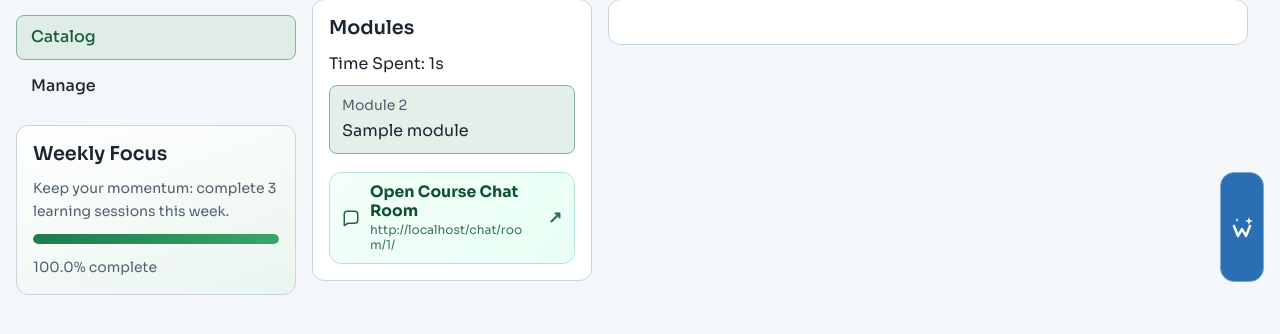
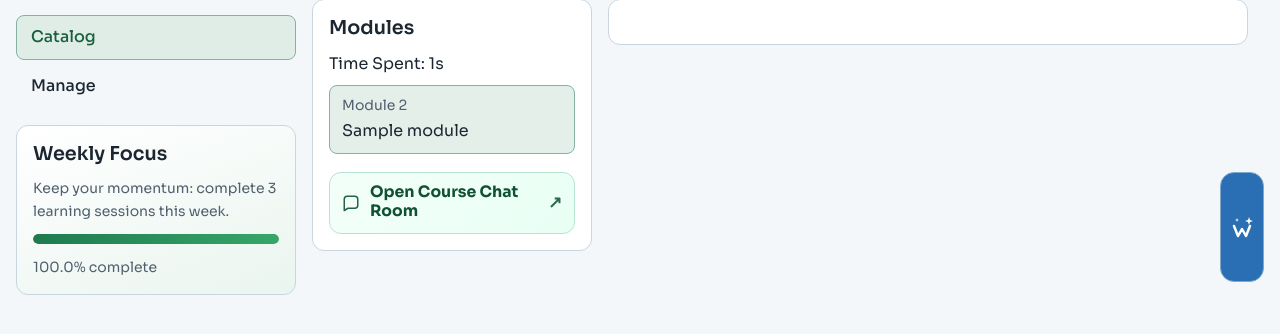
Before and after one commit to worku404/e-learning, a Django app: page /students/course/1/ in a window 1280 px wide. Shown: the part 173-507 px from the top of the page. Run offline with Django 5.2, Linux system fonts and the light colour scheme; a user stored in the database is signed in; tables that the repository leaves empty hold one stand-in row (values such as "Sample post"); parts of the project's set-up code (start-up, migrations or seed data) failed here and were passed over.

Commit message:
fix chatlink

```diff
--- a/edu/students/templates/students/course/detail.html
+++ b/edu/students/templates/students/course/detail.html
@@ -46,7 +46,6 @@
                     <span class="course-chat-link__text">
                         <span class="course-chat-link__title">Open Course Chat Room</span>
                         <span class="course-chat-link__path">
-                        {{ request.scheme }}://{{ request.get_host }}{% url 'chat:course_chat_room' object.id %}
                         </span>
                     </span>
 
```
